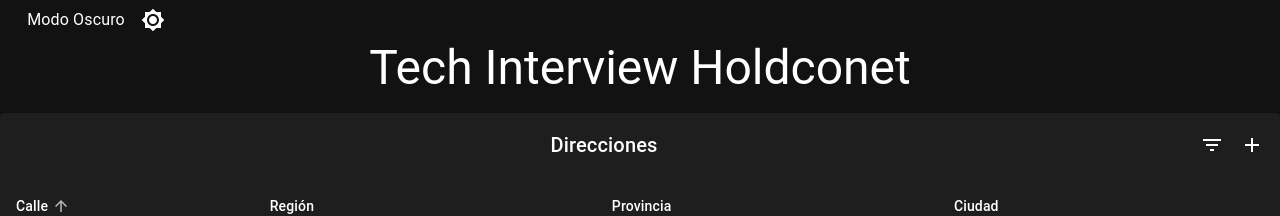
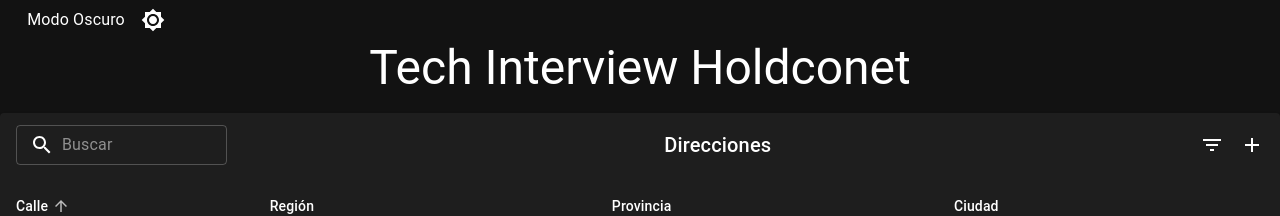
Before and after one commit to JuanPabloSQ/tech-interview-holdconect, a React (Vite) app: page / in a window 1280 px wide. Shown: the top 216 px of the page. Built offline with nearby package versions, Linux system fonts and the light colour scheme; no server answers.

Commit message:
add search field

```diff
--- a/src/components/TableStreet.jsx
+++ b/src/components/TableStreet.jsx
@@ -15,6 +15,9 @@ import IconButton from '@mui/material/IconButton';
 import Tooltip from '@mui/material/Tooltip';
 import FilterListIcon from '@mui/icons-material/FilterList';
 import AddIcon from '@mui/icons-material/Add';
+import TextField from '@mui/material/TextField';
+import InputAdornment from '@mui/material/InputAdornment';
+import SearchIcon from '@mui/icons-material/Search';
 import { visuallyHidden } from '@mui/utils';
 import ModalFilter from './ModalFilter';
 import ModalCreate from './ModalCreate';
@@ -102,16 +105,32 @@ const EnhancedTableHead = ({ order, orderBy, onRequestSort }) => {
   );
 };
 
-const EnhancedTableToolbar = ({ onFilterClick, onCreateClick }) => (
+const EnhancedTableToolbar = ({ onFilterClick, onCreateClick, searchText, onSearchChange }) => (
   <Toolbar
     sx={{
       pl: { sm: 2 },
       pr: { xs: 1, sm: 1 },
     }}
   >
+    <TextField
+      variant="outlined"
+      size="small"
+      placeholder="Buscar"
+      value={searchText}
+      onChange={onSearchChange}
+      sx={{ mr: 2 }}
+      InputProps={{
+        startAdornment: (
+          <InputAdornment position="start">
+            <SearchIcon />
+          </InputAdornment>
+        ),
+      }}
+    />
     <Typography sx={{ flex: '1 1 100%' }} variant="h6" id="tableTitle" component="div">
       Direcciones
     </Typography>
+
     <Tooltip title="Filtrar lista">
       <IconButton onClick={onFilterClick}>
         <FilterListIcon />
@@ -135,6 +154,7 @@ const TableStreet = () => {
   const [createModalOpen, setCreateModalOpen] = useState(false);
   const [allData, setAllData] = useState([]);
   const [filteredData, setFilteredData] = useState([]);
+  const [searchText, setSearchText] = useState('');
   const { errorSnackbar } = useSnackbar();
 
   const fetchData = async (filters = {}) => {
@@ -154,8 +174,6 @@ const TableStreet = () => {
 
       const response = await axios.get(url);
       const streets = Array.isArray(response.data) ? response.data : [response.data];
-
-      console.log('Fetched Streets:', streets);
 
       setAllData(streets);
       setFilteredData(streets);
@@ -212,6 +230,20 @@ const TableStreet = () => {
     fetchData();
   }, []);
 
+  useEffect(() => {
+    if (searchText) {
+      const filtered = allData.filter((item) =>
+        item.name.toLowerCase().includes(searchText.toLowerCase()) ||
+        item.region.toLowerCase().includes(searchText.toLowerCase()) ||
+        item.province.toLowerCase().includes(searchText.toLowerCase()) ||
+        item.city.toLowerCase().includes(searchText.toLowerCase())
+      );
+      setFilteredData(filtered);
+    } else {
+      setFilteredData(allData);
+    }
+  }, [searchText, allData]);
+
   const emptyRows =
     page > 0 ? Math.max(0, (1 + page) * rowsPerPage - filteredData.length) : 0;
 
@@ -240,6 +272,8 @@ const TableStreet = () => {
         <EnhancedTableToolbar
           onFilterClick={handleOpenFilterModal}
           onCreateClick={handleOpenCreateModal}
+          searchText={searchText}
+          onSearchChange={(e) => setSearchText(e.target.value)}
         />
         {loading ? (
           <LinearProgress />
```
